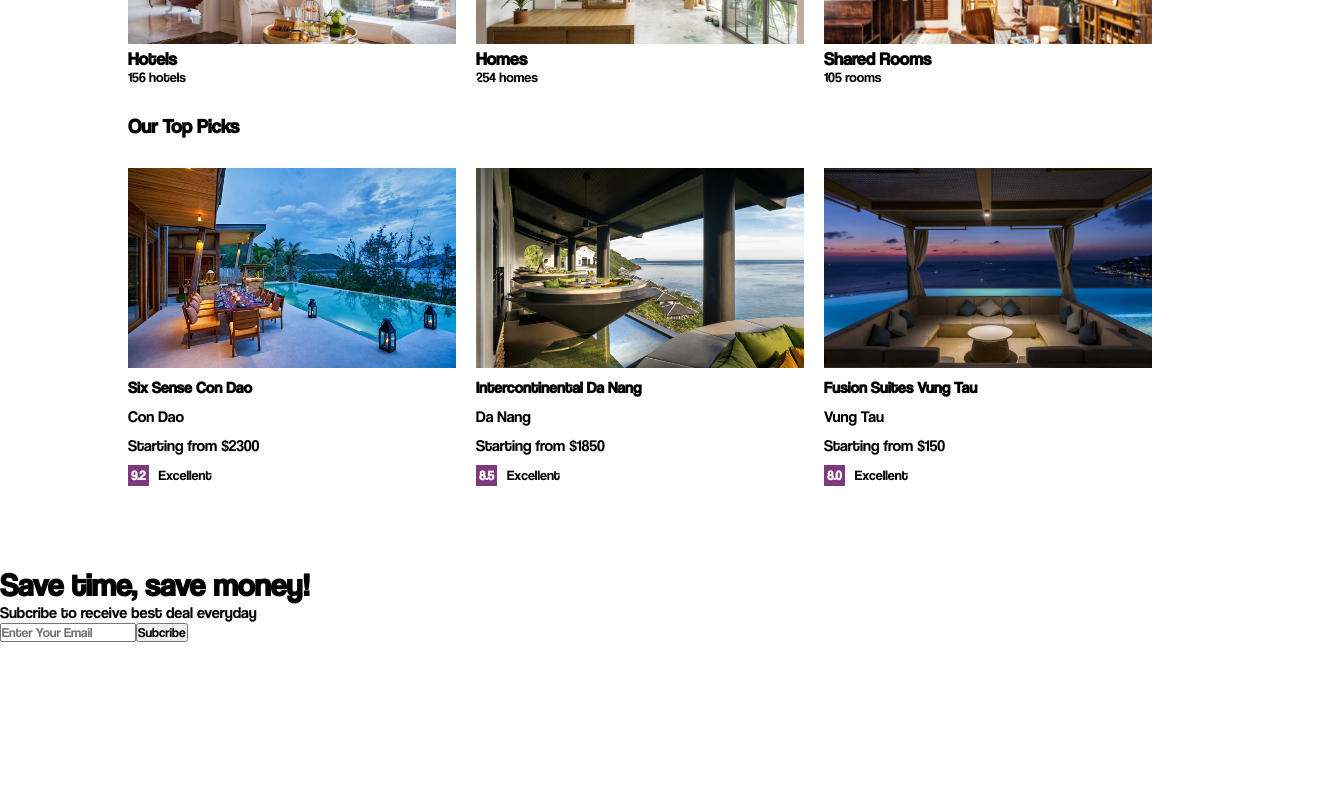
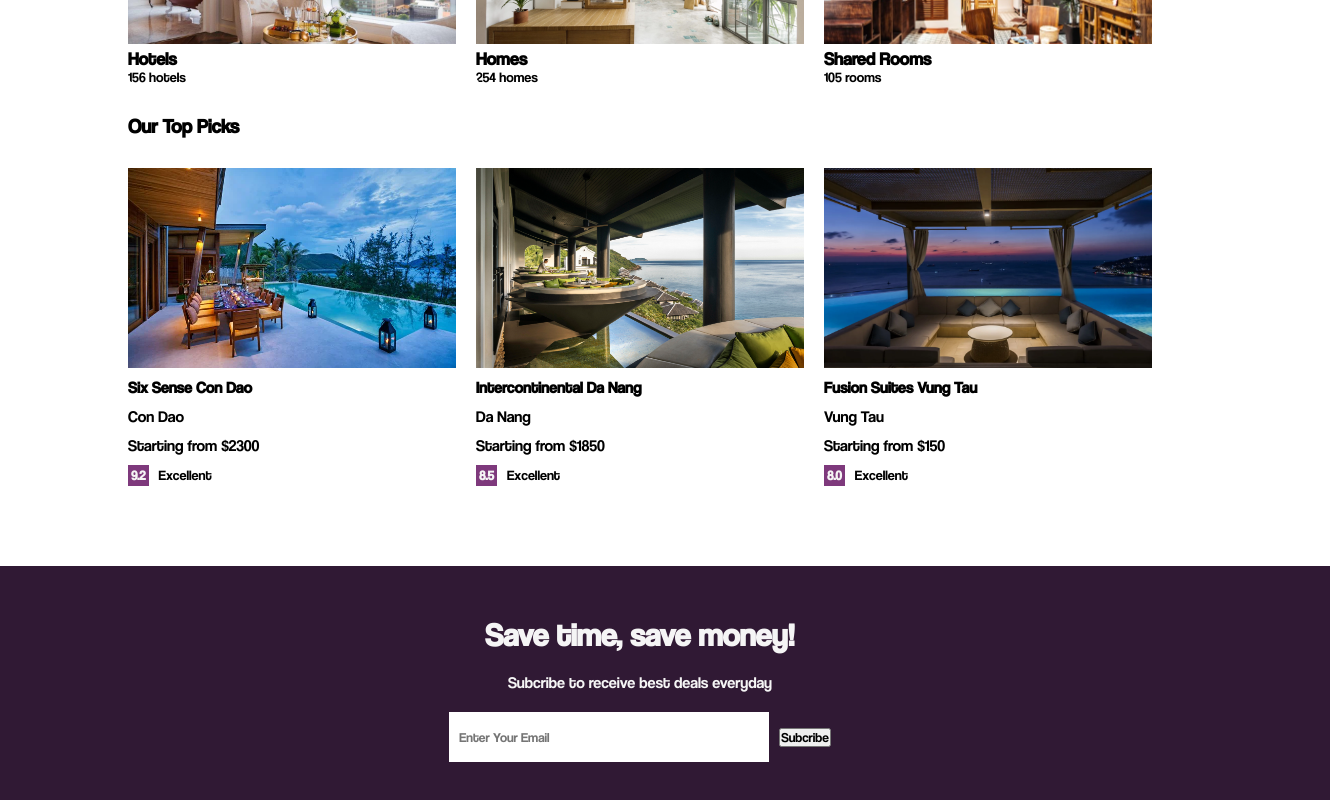
Before and after one commit to Victoria-Q-Le/booking-app-client, a React (Create React App) app: page /home in a window 1280 px wide. Shown: the part 890-1690 px from the top of the page, 1330 px wide, since content can reach past the window. Before the commit the page ends 1532 px from the top, so only its background shows below. Built offline with nearby package versions, Linux system fonts and the light colour scheme.

Commit message:
global variables

```diff
--- a/src/App.css
+++ b/src/App.css
@@ -2,6 +2,8 @@
   margin: 0;
   padding: 0;
   font-family: 'Coolvetica';
+  --main-bg-color: #301934;
+  --main-text-color: whitesmoke;
 }
 
 @font-face {
--- a/src/components/header/header.css
+++ b/src/components/header/header.css
@@ -1,5 +1,5 @@
 .header {
-    background-color: #301934;
+    background-color: var(--main-bg-color);
     display: flex;
     justify-content: center;
     position: relative;
--- a/src/components/mailList/MailList.js
+++ b/src/components/mailList/MailList.js
@@ -5,7 +5,7 @@ const MailList = () => {
   return (
     <div className='mail'>
       <h1 className='mailTitle'>Save time, save money!</h1>
-      <span className='mailDesc'>Subcribe to receive best deal everyday</span>
+      <span className='mailDesc'>Subcribe to receive best deals everyday</span>
       <div className='mailInputContainer'>
         <input type='text' placeholder='Enter Your Email'></input>
         <button>Subcribe</button>
--- a/src/components/mailList/mailList.css
+++ b/src/components/mailList/mailList.css
@@ -1,4 +1,19 @@
 .mail {
     width: 100%;
     margin-top: 50px;
+    background-color: var(--main-bg-color);
+    color: whitesmoke;
+    display: flex;
+    flex-direction: column;
+    align-items: center;
+    gap: 20px;
+    padding: 50px;
 }
+
+.mailInputContainer > input {
+    width: 300px;
+    height: 30px;
+    padding: 10px;
+    border: none;
+    margin-right: 10px;
+}
```
